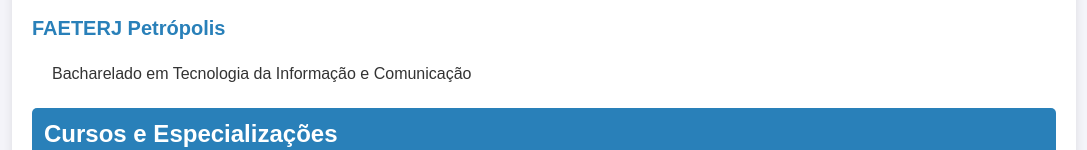
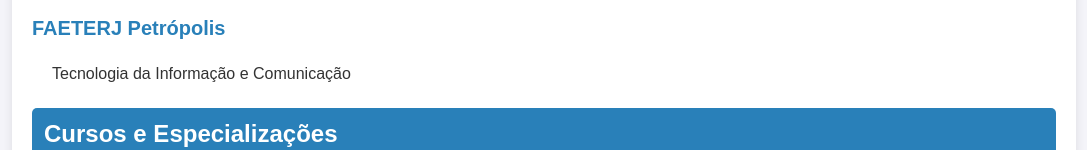
Before and after one commit to vsbrazfaeterj/vsbrazfaeterj.github.io, a plain HTML site: page index.html in a window 1280 px wide. Shown: the part 542-692 px from the top of the page, without its empty margins (96-1183 px from the left). Drawn offline with Linux system fonts and the light colour scheme.

Commit message:
alteração da formação

```diff
--- a/index.html
+++ b/index.html
@@ -132,7 +132,7 @@
             <h2>Formação</h2>
             <h3>FAETERJ Petrópolis</h3>
             <ul>
-                <li>Bacharelado em Tecnologia da Informação e Comunicação</li>
+                <li>Tecnologia da Informação e Comunicação</li>
             </ul>
         </section>
 
```
